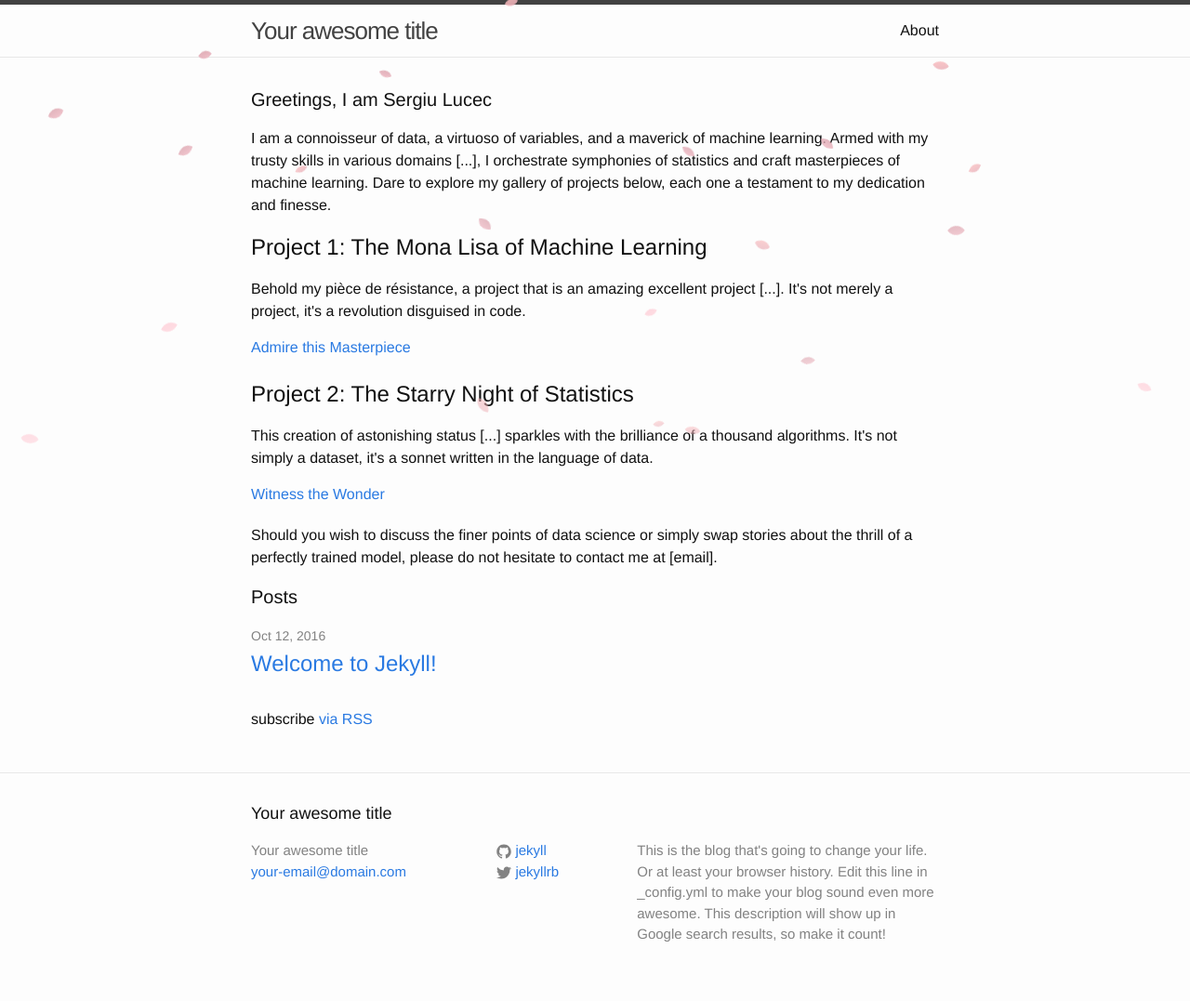
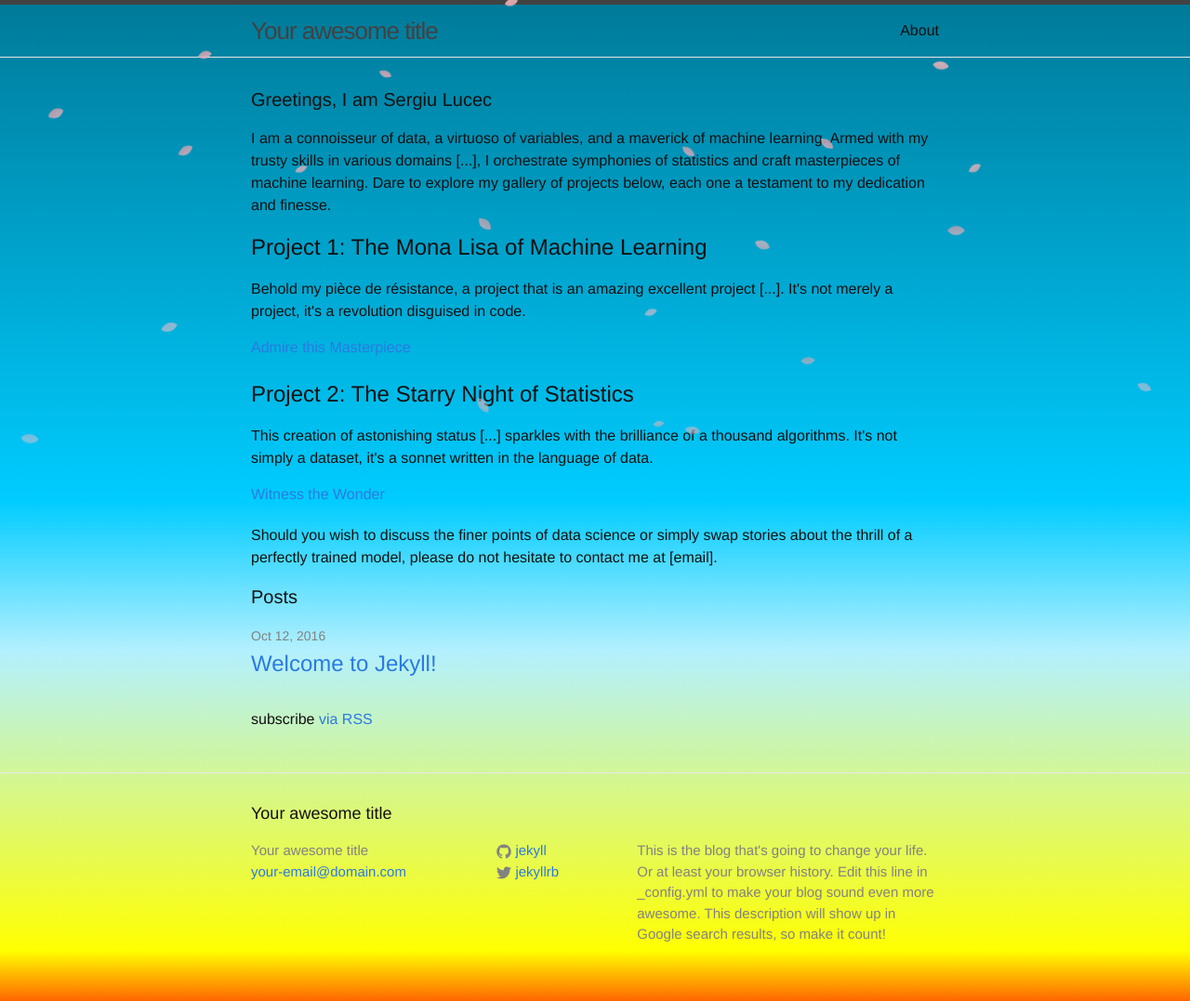
Before and after one commit to SpiritusSancti5/SpiritusSancti5.github.io, a Jekyll site: the page built from index.html, in a window 1280 px wide. Shown: the whole page at 93% size. Built offline with Jekyll 4.4.1, drawn with Linux system fonts in a browser that asks for light colours.

Commit message:
Update _base.scss

```diff
--- a/_sass/_base.scss
+++ b/_sass/_base.scss
@@ -23,6 +23,11 @@
     -o-font-feature-settings: "kern" 1;
     font-feature-settings: "kern" 1;
     font-kerning: normal;
+    background-color: #00ccff;
+    background: -webkit-linear-gradient(rgb(0, 122, 153) 0.2%, #00ccff 50%, yellow 95%, #ff6600);
+    background: -o-linear-gradient(rgb(0, 122, 153) 0.2%, #00ccff 50%, yellow 95%, #ff6600);
+    background: -moz-linear-gradient(rgb(0, 122, 153) 0.2%, #00ccff 50%, yellow 95%, #ff6600);
+    background: linear-gradient(rgb(0, 122, 153) 0.2%, #00ccff 50%, rgb(179, 240, 255) 65%, yellow 95%, #ff6600);
 }
 
 
```
